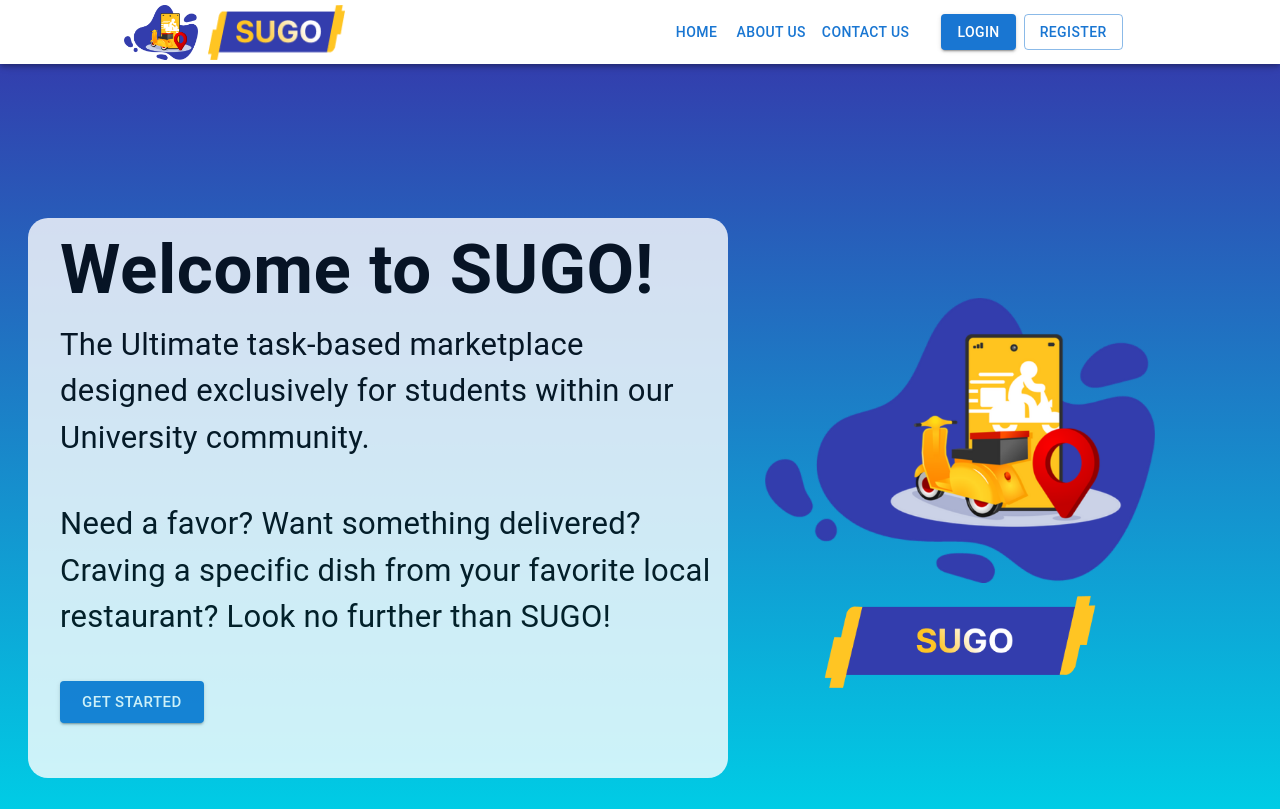
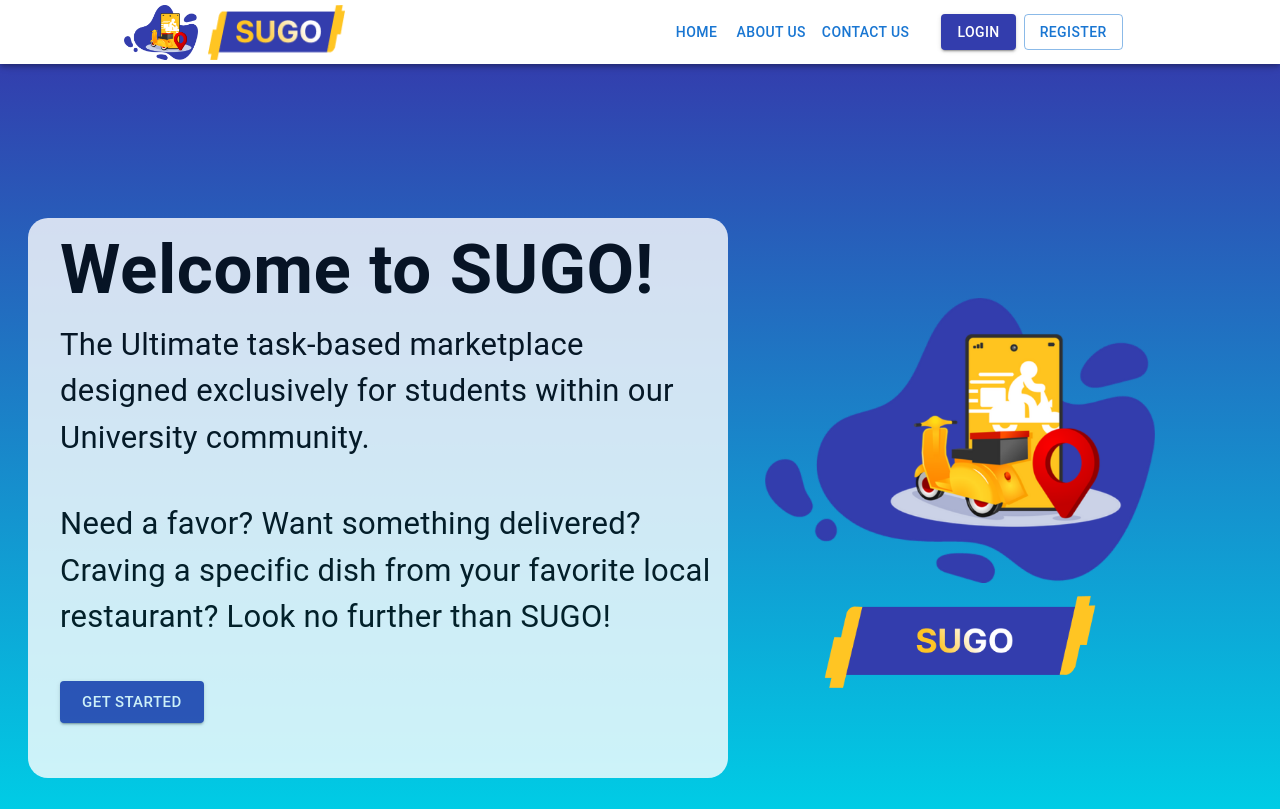
Before and after one commit to rosnuker/Sugo-Frontend, a React (Vite) app: page / in a window 1280 px wide. Shown: the top 809 px of the page. Built offline with nearby package versions, Linux system fonts and the light colour scheme.

Commit message:
Update Button Colors

```diff
--- a/src/Layouts/RootLayout.jsx
+++ b/src/Layouts/RootLayout.jsx
@@ -14,8 +14,8 @@ export default function RootLayout() {
                   <NavLink to='/'><Button sx={{marginLeft: { xs: 0, sm: 1, md: 4, lg: 40, xl: 85 }}}>Home</Button></NavLink>
                   <NavLink to='about'><Button>About Us</Button></NavLink>
                   <NavLink to='contact'><Button>Contact Us</Button></NavLink>
-                  <NavLink to='login'><Button variant='contained' sx={{marginLeft: 3}}>Login</Button></NavLink>
-                  <NavLink to='register'><Button variant='outlined' sx={{marginLeft: 1}}>Register</Button></NavLink>
+                  <NavLink to='login'><Button variant='contained' sx={{ bgcolor: '#333DAD', marginLeft: 3 }}>Login</Button></NavLink>
+                  <NavLink to='register'><Button variant='outlined' sx={{ marginLeft: 1 }}>Register</Button></NavLink>
                 </nav>
               </Toolbar>
             </AppBar>
--- a/src/Pages/Home.jsx
+++ b/src/Pages/Home.jsx
@@ -20,7 +20,7 @@ export default function Home() {
                 Need a favor? Want something delivered? Craving a specific dish from your favorite local restaurant? Look no further than SUGO!
               </Typography>
 
-              <NavLink to='/login'><Button variant='contained' size='large' sx={{ marginLeft: 4, marginTop: 5 }}>
+              <NavLink to='/login'><Button variant='contained' size='large' sx={{ bgcolor: '#333DAD', marginLeft: 4, marginTop: 5 }}>
                 Get Started
               </Button></NavLink>
             </Box>
--- a/src/Pages/Login.jsx
+++ b/src/Pages/Login.jsx
@@ -14,7 +14,7 @@ export default function Login() {
 
               <TextField label='Email' size='normal' type='email' variant='standard' sx={{ width: 460, marginLeft: 8, marginTop: 4 }} />
               <TextField label='Password' size='normal' type='password' variant='standard' sx={{ width: 460, marginLeft: 8, marginTop: 2 }} />
-              <Button variant='contained' size='large' type='submit' sx={{ marginTop: 5, marginLeft: 8, marginBottom: 3, width: 460 }}>Login</Button>
+              <Button variant='contained' size='large' type='submit' sx={{ bgcolor: '#333DAD', marginTop: 5, marginLeft: 8, marginBottom: 3, width: 460 }}>Login</Button>
               <Typography sx={{ marginLeft: 20, display: 'inline'}}>Don't have an account yet? </Typography>
               <NavLink to='/register'><Typography sx={{ display: 'inline' }}>Register</Typography></NavLink>
             </Paper>
--- a/src/Pages/Register.jsx
+++ b/src/Pages/Register.jsx
@@ -94,7 +94,7 @@ export default function SignUp() {
               <Button
                 variant="contained"
                 size="large"
-                sx={{ marginTop: 5, marginLeft: 8, marginBottom: 2, width: 460 }}
+                sx={{ bgcolor: '#333DAD', marginTop: 5, marginLeft: 8, marginBottom: 2, width: 460 }}
                 onClick={handleSubmit}
                 disabled={!isPasswordMatch} // Disable button if passwords don't match
               >
```
